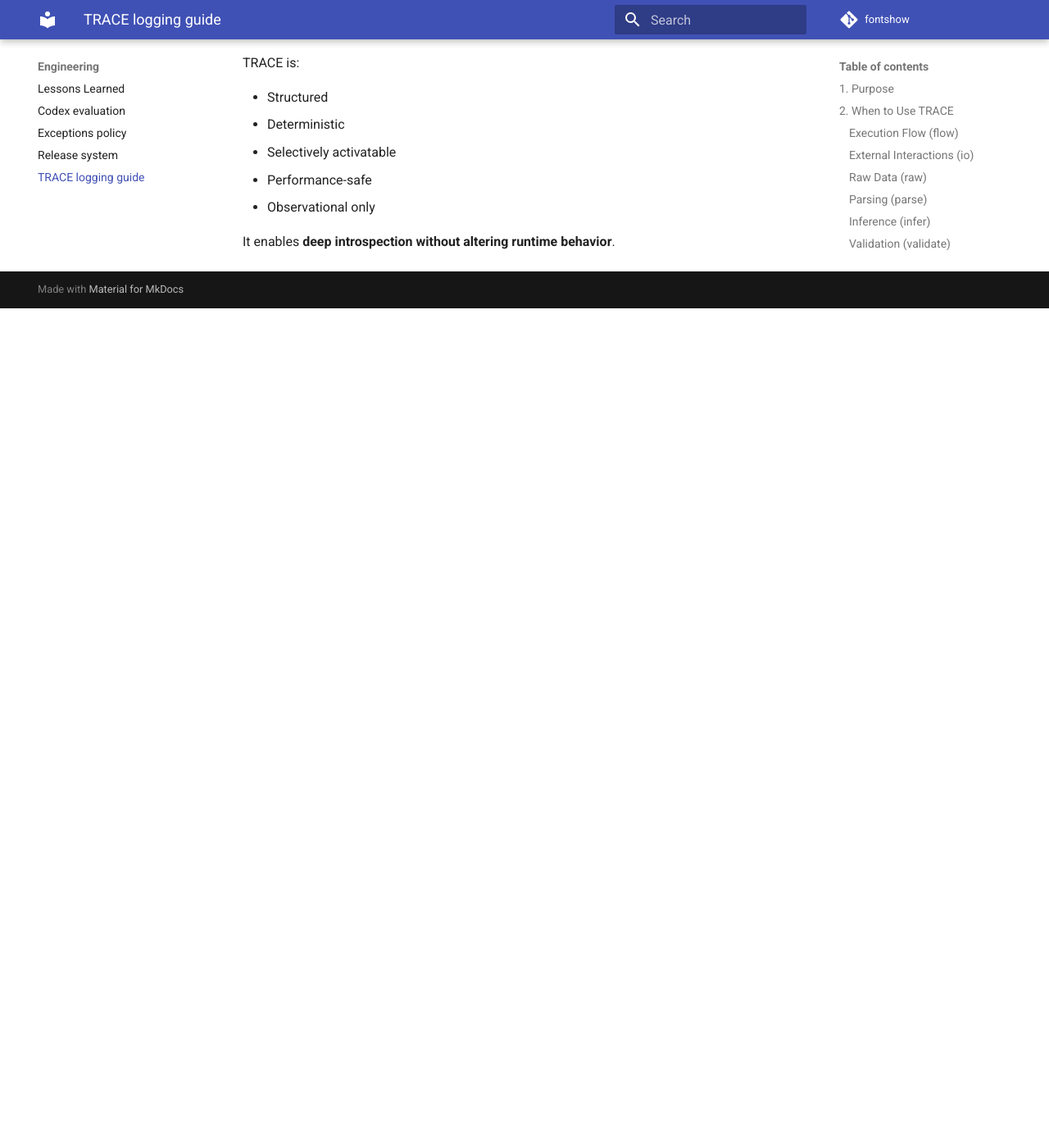
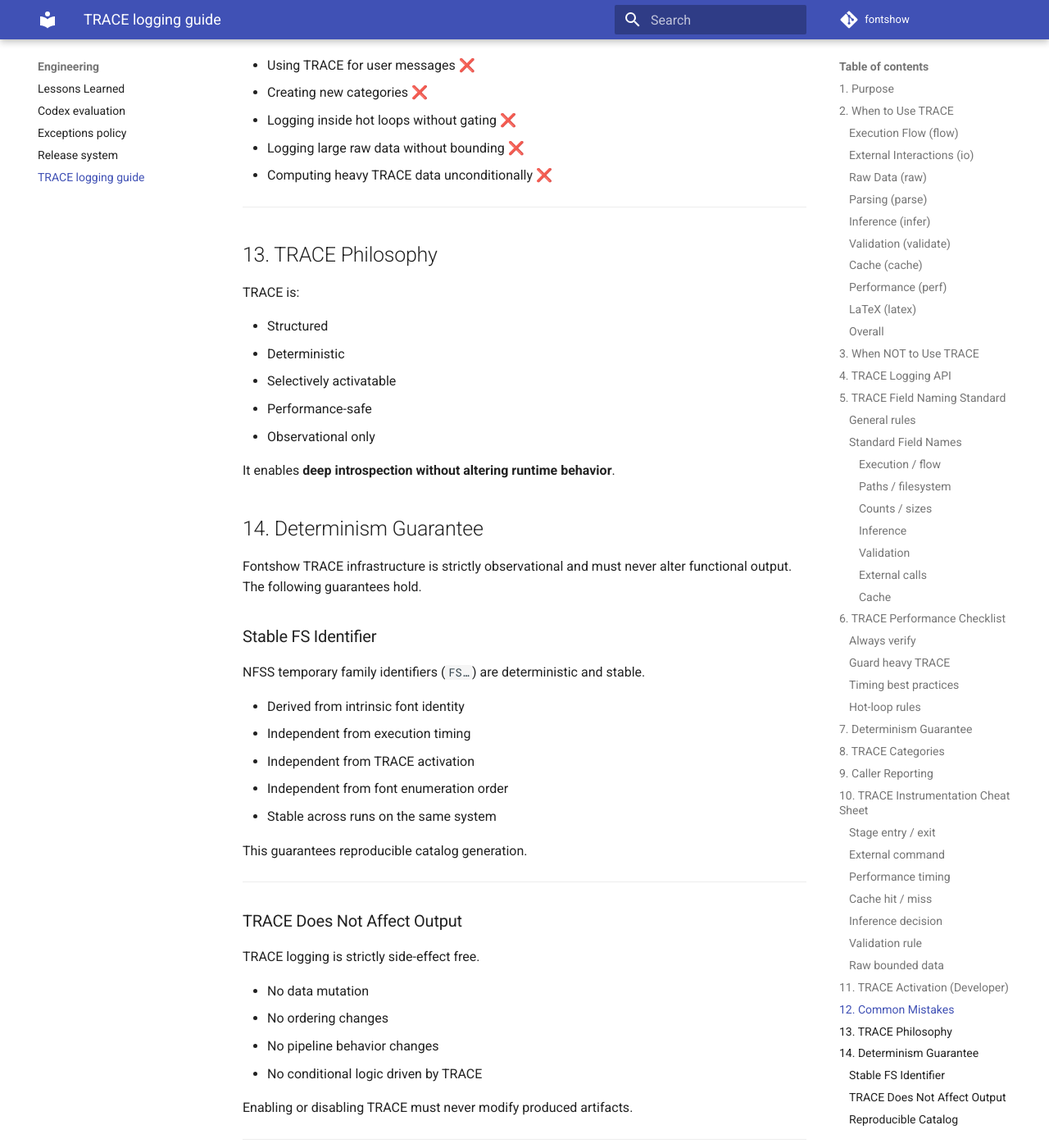
Before and after one commit to marco0560/Fontshow, an MkDocs documentation site: the page built from docs/engineering/TRACE-logging-developper-guide.md, in a window 1280 px wide and 1400 px high, scrolled down 9808 px. Shown: the whole window at 82% size. Built offline with MkDocs 1.6.1 and Material for MkDocs 9.7.7, drawn with Linux system fonts in a browser that asks for light colours; comment, search, counter and statistics services are not loaded; before the commit the page ends 10184 px from its top, so only the background shows below that; some of the changed text lies outside the part shown.

Commit message:
docs(core): add determinism guarantee and troubleshooting section
Adds formal TRACE determinism documentation:

- Stable deterministic FS identifier
- TRACE is strictly observational and does not affect output
- Reproducible catalog guarantee (TRACE on/off invariant)
- Timestamp exclusion clarified
- TRACE troubleshooting guide:
  - no TRACE visible
  - category mismatch
  - excessive TRACE output
  - determinism diff diagnostics

Closes Phase D — Hardening & Determinism (documentation).

````diff
--- a/docs/engineering/TRACE-logging-developper-guide.md
+++ b/docs/engineering/TRACE-logging-developper-guide.md
@@ -71,6 +71,16 @@ Use TRACE when you need to record:
 - Layout decisions
 - Formatting steps
 - Output shaping
+
+### Overall
+
+Use TRACE for:
+
+- execution observability
+- inference reasoning
+- performance measurement
+- cache behavior
+- validation diagnostics
 
 ---
 
@@ -410,3 +420,128 @@ TRACE is:
 - Observational only
 
 It enables **deep introspection without altering runtime behavior**.
+
+## 14. Determinism Guarantee
+
+Fontshow TRACE infrastructure is strictly observational and must never alter functional output. The following guarantees hold.
+
+### Stable FS Identifier
+
+NFSS temporary family identifiers (`FS…`) are deterministic and stable.
+
+- Derived from intrinsic font identity
+- Independent from execution timing
+- Independent from TRACE activation
+- Independent from font enumeration order
+- Stable across runs on the same system
+
+This guarantees reproducible catalog generation.
+
+---
+
+### TRACE Does Not Affect Output
+
+TRACE logging is strictly side-effect free.
+
+- No data mutation
+- No ordering changes
+- No pipeline behavior changes
+- No conditional logic driven by TRACE
+
+Enabling or disabling TRACE must never modify produced artifacts.
+
+---
+
+### Reproducible Catalog
+
+Given identical:
+
+- Font inventory
+- Environment
+- Configuration
+
+Fontshow produces byte-identical catalog output regardless of:
+
+- TRACE enabled / disabled
+- TRACE category selection
+- TRACE verbosity level
+
+This property is continuously verified during development.
+
+---
+
+### Timestamp Exclusion
+
+Catalog determinism excludes:
+
+- generation timestamps
+- runtime metadata
+
+These fields are allowed to differ and do not constitute nondeterminism.
+
+---
+
+## 15. TRACE Troubleshooting
+
+### No TRACE Visible
+
+Check:
+
+- `FONTSHOW_LOG_LEVEL=TRACE`
+- `FONTSHOW_TRACE=<category|all>`
+- TRACE not disabled by CLI quiet mode
+
+Example:
+
+```bash
+FONTSHOW_LOG_LEVEL=TRACE FONTSHOW_TRACE=all fontshow create-catalog -v
+```
+
+---
+
+### Silent TRACE (Expected Events Missing)
+
+Most common cause: category mismatch.
+
+Verify category is enabled:
+
+```bash
+FONTSHOW_TRACE=flow,infer,validate
+```
+
+Also ensure:
+
+- TRACE level active
+- Correct environment propagation
+- No local TRACE gating in hot loops
+
+---
+
+### TRACE Output Too Large
+
+Reduce categories:
+
+```bash
+FONTSHOW_TRACE=flow
+```
+
+or disable performance-heavy categories:
+
+```bash
+FONTSHOW_TRACE=flow,validate
+```
+
+Avoid `all` unless debugging.
+
+---
+
+### Determinism Diff Detected
+
+If catalog output differs between runs:
+
+1. Verify FS identifier stability
+2. Ensure no remaining `hash()` usage in catalog generation
+3. Confirm deterministic ordering of font lists
+4. Ignore timestamps (expected difference)
+
+If FS identifiers differ, investigate identity normalization and grouping stability.
````
Also changed, not shown: 1 other file.
